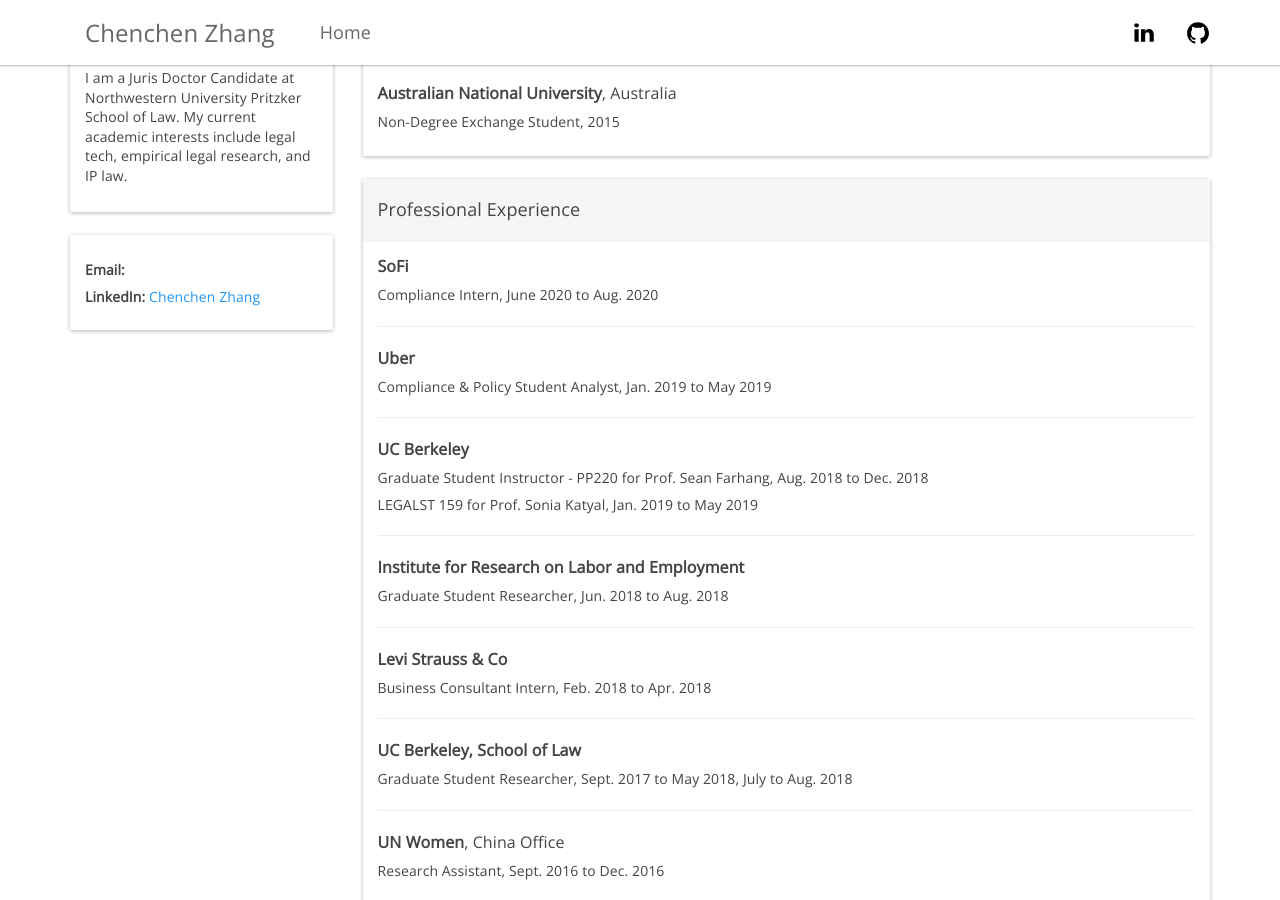
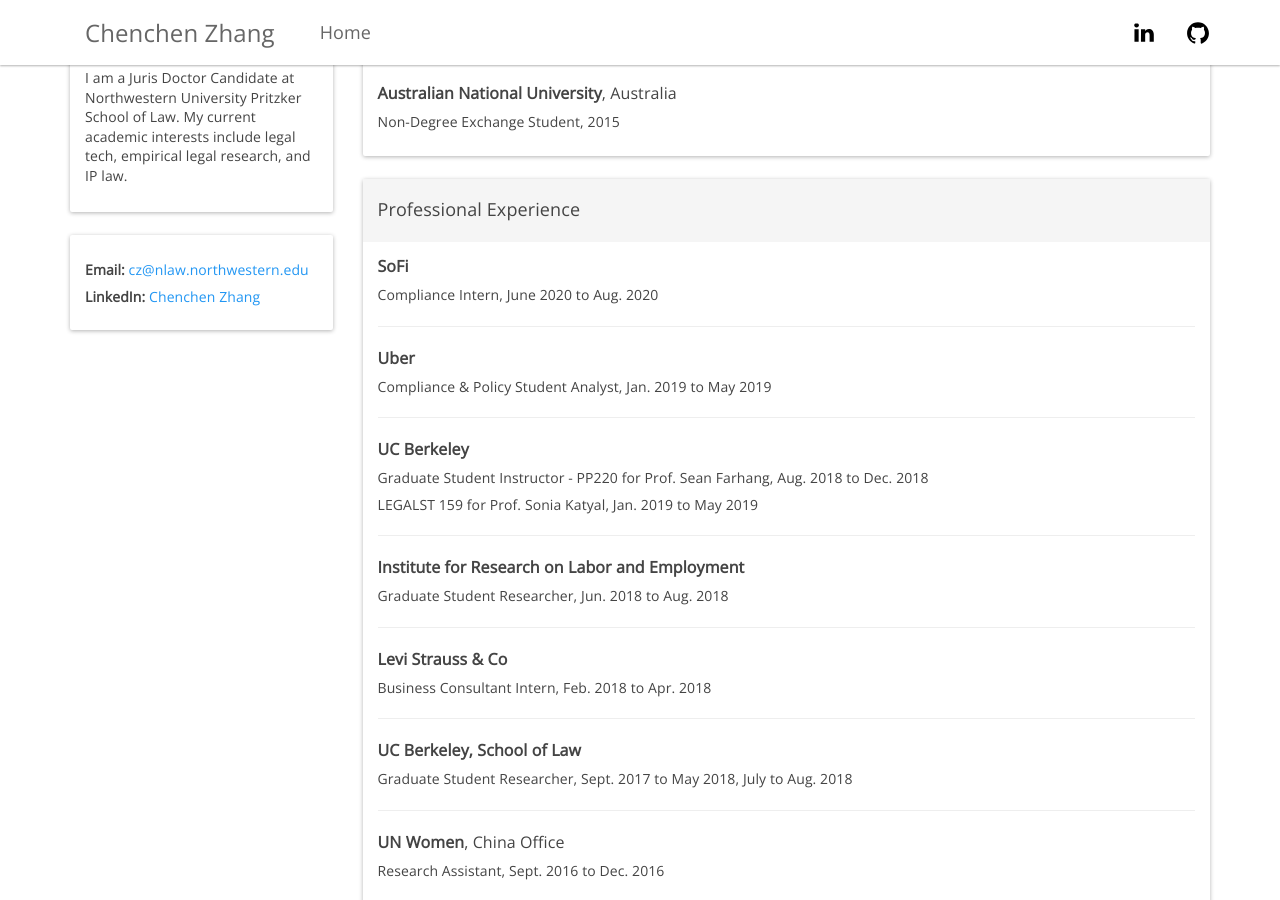
Before and after one commit to CeciliaZhang/-CeciliaZhang-.github-io, a Jekyll site: the page built from index.html, in a window 1280 px wide and 900 px high, scrolled down 389 px. Built offline with Jekyll 4.4.1, drawn with Linux system fonts in a browser that asks for light colours; nearby versions of some CDN libraries.

Commit message:
Update information.html

```diff
--- a/_includes/information.html
+++ b/_includes/information.html
@@ -16,7 +16,7 @@
 <div class="panel panel-default">
     <div class="panel-body">
         <h6>
-            <b>Email: </b><a href="mailto:cz[at]nlaw.northwestern.edu" target="_top"></a>
+            <b>Email: </b><a href="mailto:cz@nlaw.northwestern.edu" target="_top">cz@nlaw.northwestern.edu</a>
         </h6>
         <h6>
             <b>LinkedIn: </b> <a href="https://www.linkedin.com/in/zcc/" target="_blank">Chenchen Zhang</a>
```
